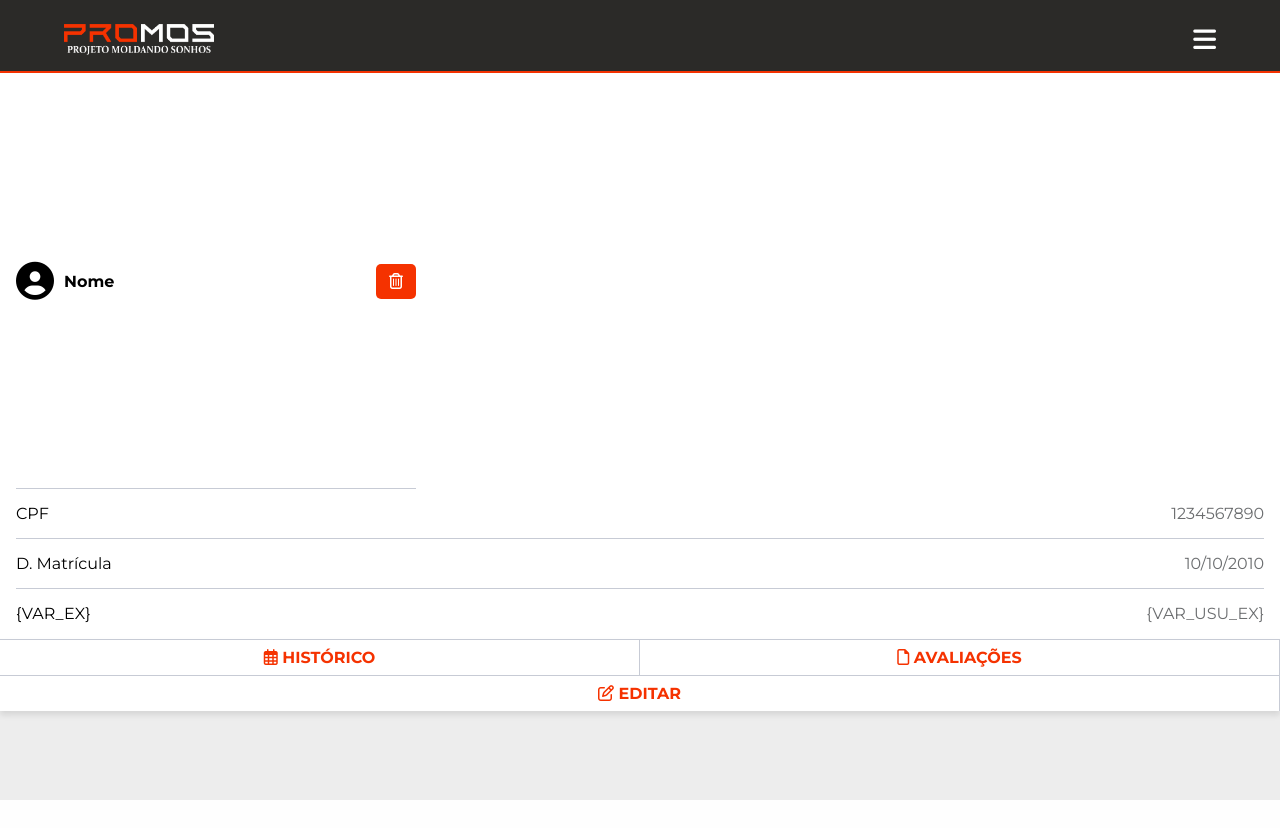
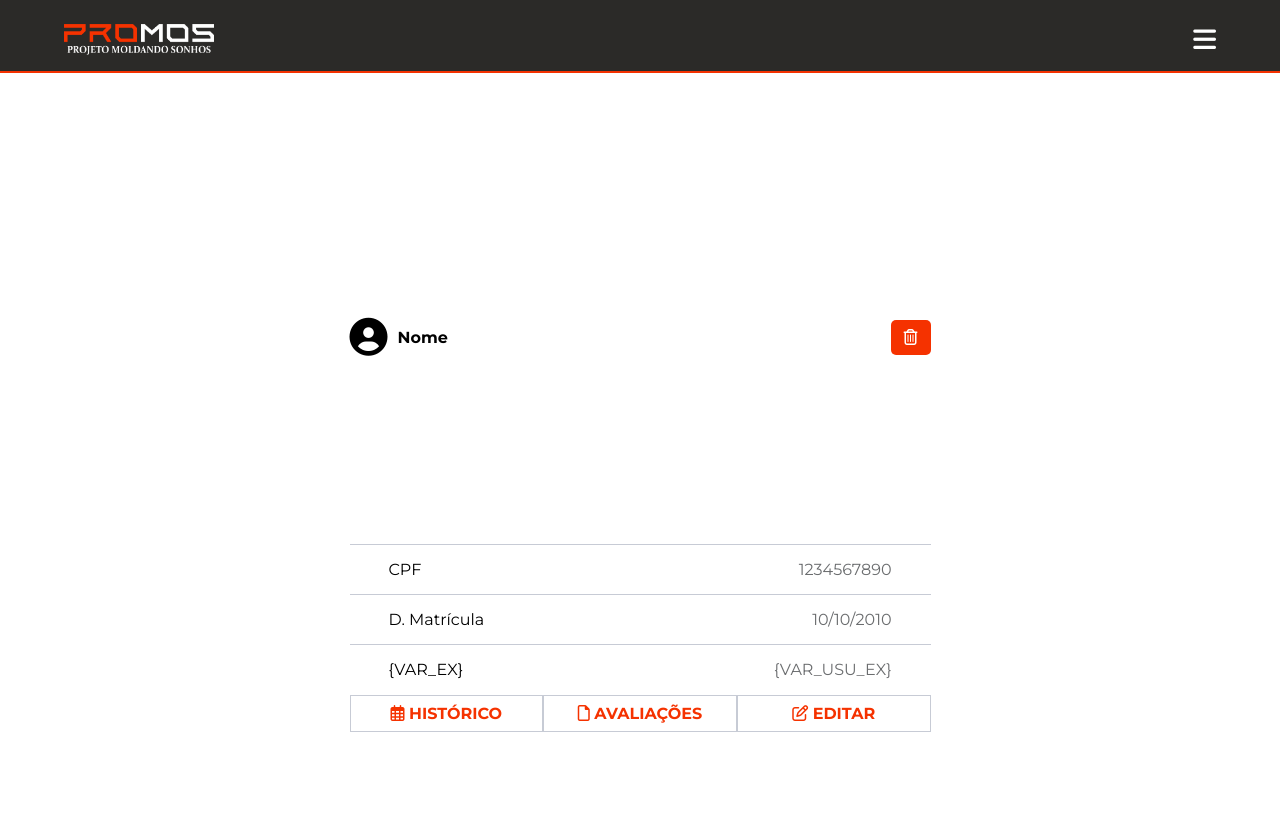
Before and after one commit to minesweepr/Gestao-PROMOS, a Flask app: page /informacoes_usuario in a window 1280 px wide. Before the commit the page ends 800 px from the top, so only its background shows below. Run offline with Flask 3, Linux system fonts and the light colour scheme.

Commit message:
responsividade telas desktop

```diff
--- a/app/templates/informacoes_usuario.html
+++ b/app/templates/informacoes_usuario.html
@@ -9,7 +9,11 @@
         gap: 15px;
     }
     .informacoes-usuario>article>p:last-child{color: var(--cinza); text-align: left;}
-    .informacoes-usuario>article:not(:last-of-type){border-bottom: 1px solid var(--cinza-claro); padding-bottom: 15px;}
+    .informacoes-usuario>article:not(:last-of-type){
+        border-bottom: 1px solid var(--cinza-claro);
+        padding-bottom: 15px;
+        width: auto;
+    }
 
     .acoes{
         display: grid;
@@ -25,6 +29,27 @@
         border-right: 1px solid var(--cinza-claro);
         padding: 8px 0px;
         text-align: center;
+    }
+
+    @media (min-width: 600px) {
+        main {
+            padding: 56px 0 96px;
+            display: flex;
+            flex-direction: column;
+            align-items: center;
+            background-color: #fff;
+            box-shadow: 0 4px 6px rgba(0, 0, 0, 0.1);
+        }
+        .informacoes-usuario, .acoes {
+            width: 100%;
+            max-width: 581px;
+            box-shadow: none;
+            padding-left: 0;
+            padding-right: 0;
+        }
+        .informacoes-usuario > article.flx { padding-inline: 39px; }
+        .acoes { display: flex; gap: 0; }
+        .acoes > a { flex: 1; border: 1px solid var(--cinza-claro); }
     }
 </style>
 {% endblock %}
--- a/app/templates/usuarios.html
+++ b/app/templates/usuarios.html
@@ -29,9 +29,9 @@
         <nav>
             <button data-menu="menu-usuario-1" class="menu-dropdown"><i class="fa-solid fa-ellipsis-vertical usuario-mais"></i></button>
             <ul id="menu-usuario-1" class="menu">
-                <li><a href=""><i class="fa-regular fa-eye"></i> Checar Informações</a></li>
-                <li><a href=""><i class="fa-regular fa-pen-to-square"></i> Editar Informações</a></li>
-                <li><a href=""><i class="fa-regular fa-calendar-check"></i> Dar Presença</a></li>
+                <li><a href="/informacoes_usuario"><i class="fa-regular fa-eye"></i> Checar Informações</a></li>
+                <li><a href="/editar_usuario"><i class="fa-regular fa-pen-to-square"></i> Editar Informações</a></li>
+                <li><a href="/presenca"><i class="fa-regular fa-calendar-check"></i> Dar Presença</a></li>
                 <li><a href=""><i class="fa-regular fa-trash-can"></i> Excluir</a></li>
             </ul>
         </nav>
```
Also changed, not shown: app/templates/planilhas.html (+12 -0 lines).
